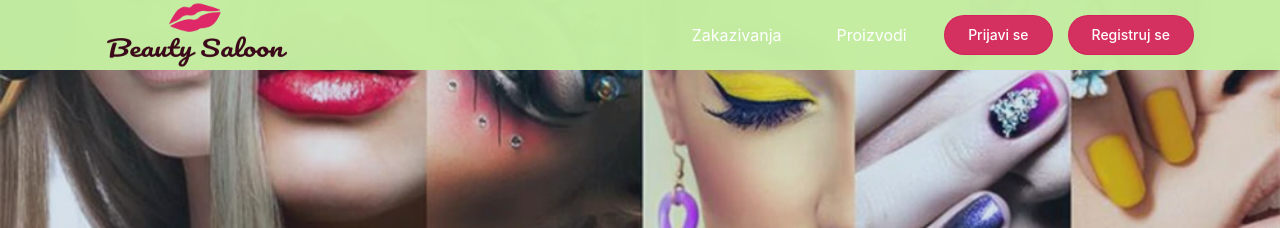
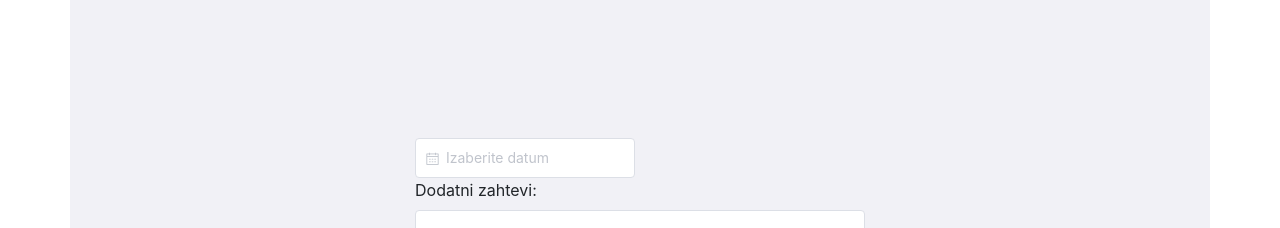
Before and after one commit to 98mima/BeautyRoom, a Vue app in the folder Frontend/beautysaloon/: page / in a window 1280 px wide. Shown: the top 228 px of the page. Built offline with nearby package versions, Linux system fonts and the light colour scheme; no server answers.

Commit message:
zakazivanja

```diff
--- a/Frontend/beautysaloon/src/components/forms/FormZakazi.vue
+++ b/Frontend/beautysaloon/src/components/forms/FormZakazi.vue
@@ -10,7 +10,7 @@
              <div class="stavka">
                 <el-date-picker
                 :value="this.date"
-                v-model="value1"
+                v-model="podaciZakazi.date"
                 type="date"
                 placeholder="Izaberite datum">
                 </el-date-picker>
@@ -45,7 +45,7 @@ import { apiFetch, destinationUrl } from '../../services/authFetch';
 export default {
     data(){
         return{
-            value1:'',
+           // value1:'',
             podaciZakazi: {
                 date: '',
                 comment: '',
@@ -80,7 +80,7 @@ export default {
     },
     methods: {
         validacija() {
-            if(this.podaciZakazi.value1 == '' || this.podaciZakazi.type == '' || this.podaciZakazi.time == ''){
+            if(this.podaciZakazi.date == '' || this.podaciZakazi.type == '' || this.podaciZakazi.time == ''){
                 this.$message({message: "Morate popuniti sva polja!", type: 'warning'})
                 return false
             }
@@ -90,7 +90,7 @@ export default {
              if(!this.validacija())
                  return
 
-            this.podaciZakazi.date = this.date;
+            //this.podaciZakazi.date = this.date;
             // this.podaciZakazi.name = this.user.name;
             // this.podaciZakazi.lastname = this.user.lastname;
             this.podaciZakazi.korisnikid = getUserInfo().userID;
--- a/Frontend/beautysaloon/src/main.js
+++ b/Frontend/beautysaloon/src/main.js
@@ -1,5 +1,5 @@
 import Vue from "vue";
-import App from "./App.vue";
+import App from "./components/Korisnik/ZakazivanjaKorisnik.vue";
 import router from './routes/route'
 import ElementUI from "element-ui";
 import "element-ui/lib/theme-chalk/index.css";
```
